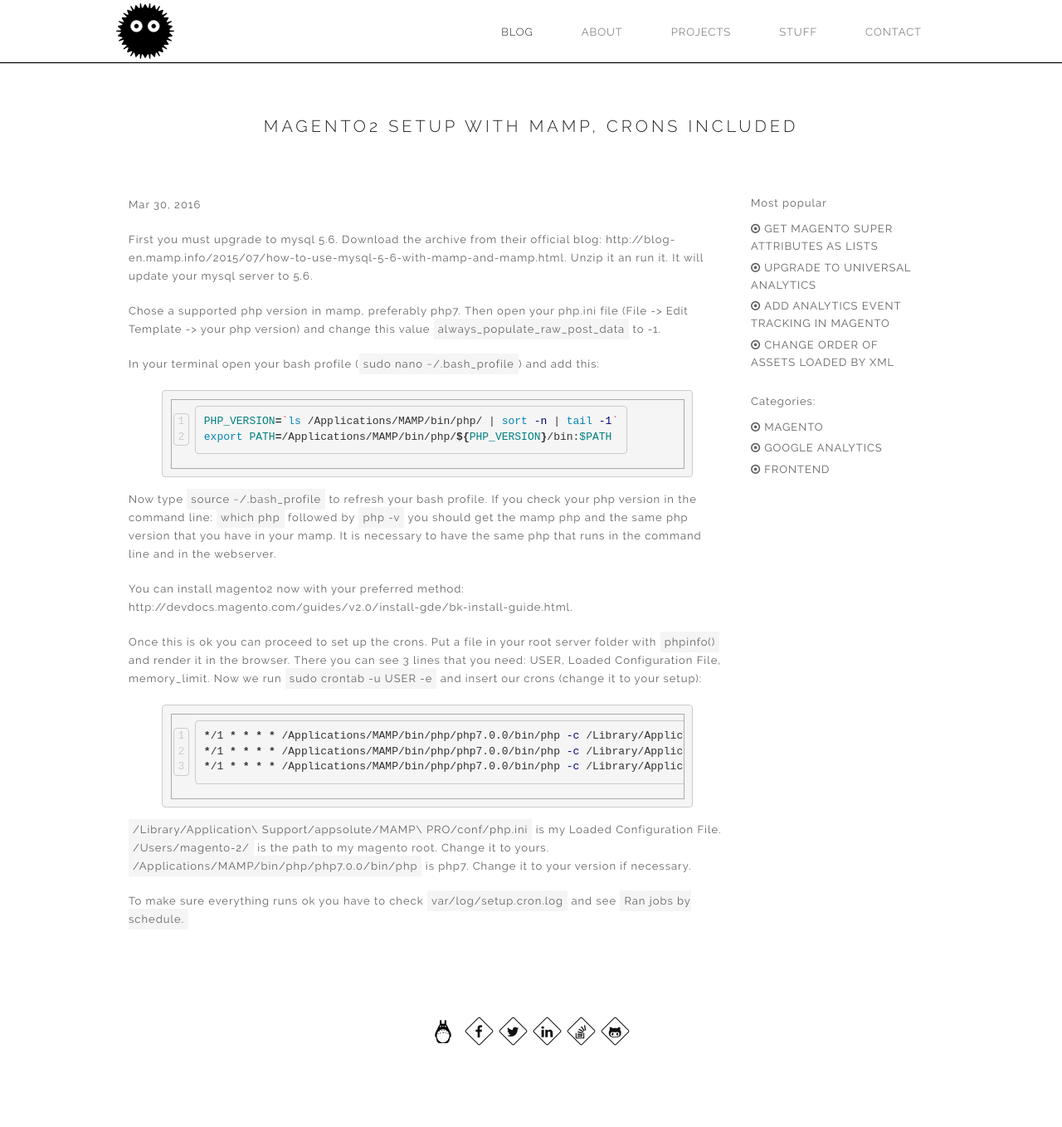
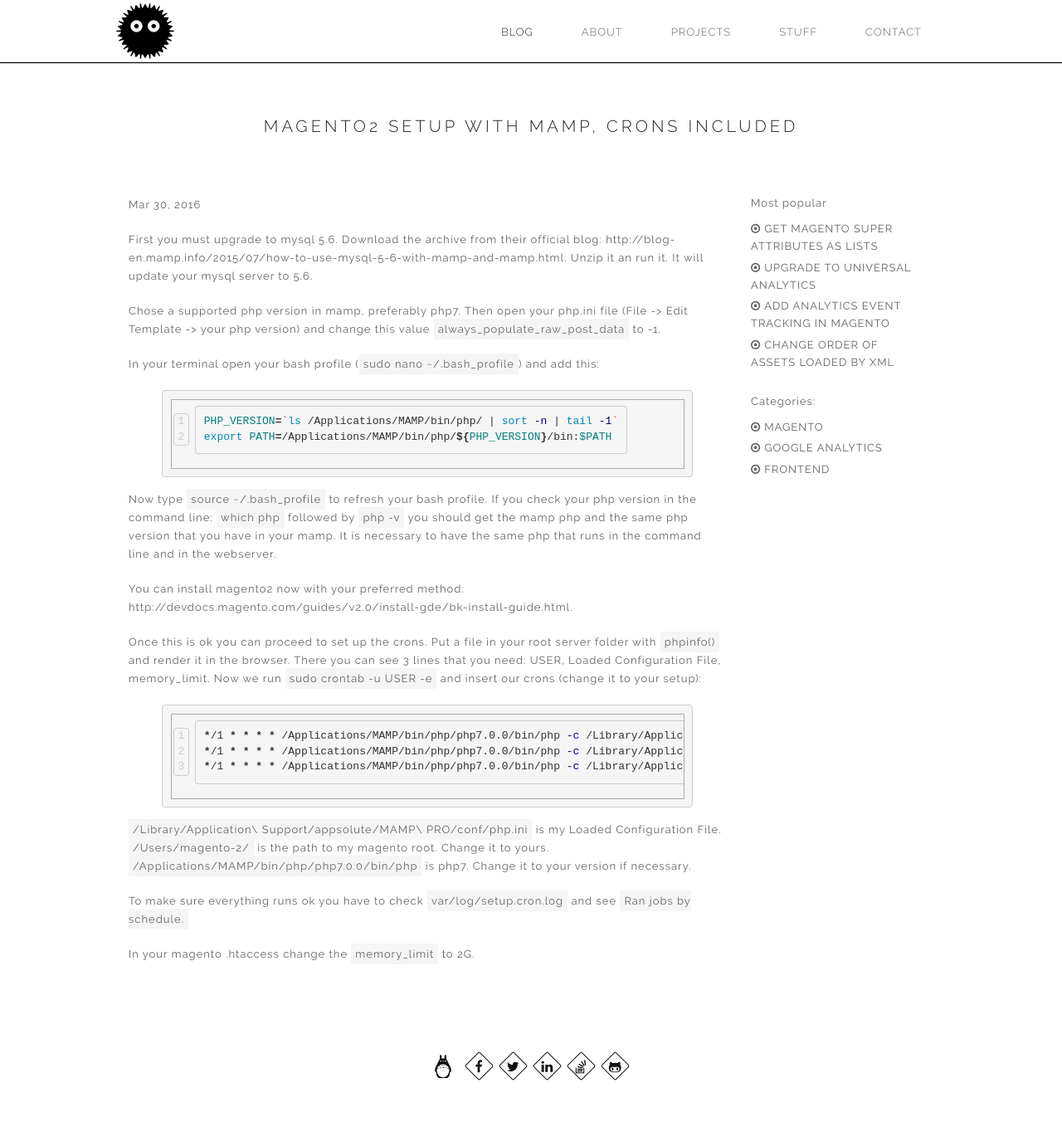
Before and after one commit to ClaudiuCreanga/ClaudiuCreanga.github.io, a Jekyll site: the page built from _posts/2016-03-30-magento2-setup-with-mamp-including-crons.markdown, in a window 1280 px wide. Shown: the whole page at 83% size. Built offline with Jekyll 4.4.1, drawn with Linux system fonts in a browser that asks for light colours; nearby versions of some CDN libraries; comment, search, counter and statistics services are not loaded; before the commit the page ends 1316 px from its top, so only the background shows below that.

Commit message:
new post

```diff
--- a/_posts/2016-03-30-magento2-setup-with-mamp-including-crons.markdown
+++ b/_posts/2016-03-30-magento2-setup-with-mamp-including-crons.markdown
@@ -31,3 +31,5 @@
 <span class="code">/Applications/MAMP/bin/php/php7.0.0/bin/php</span> is php7. Change it to your version if necessary.
 
 To make sure everything runs ok you have to check <span class="code">var/log/setup.cron.log</span> and see <span class="code">Ran jobs by schedule.</span>
+
+In your magento .htaccess change the <span class="code">memory_limit</span> to 2G.
```
